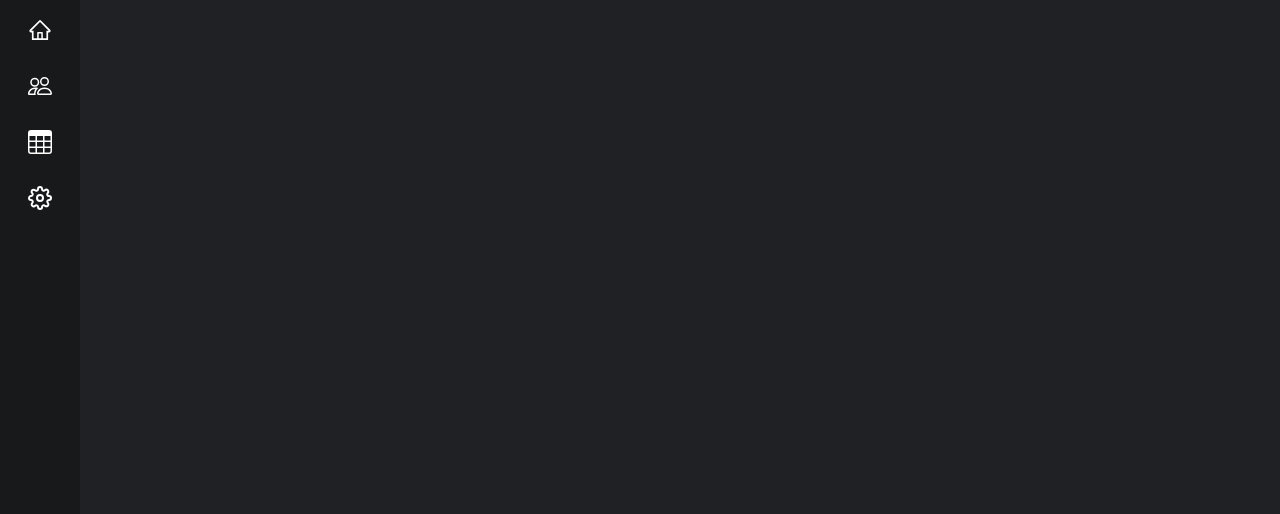
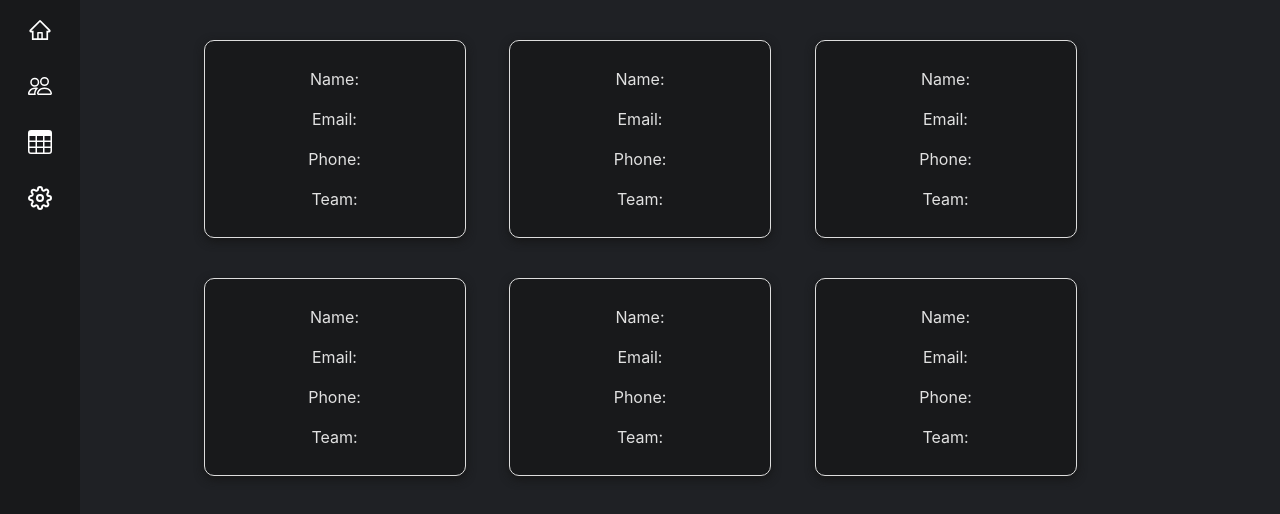
Before and after one commit to retr080s/CRM, a React (Vite) app in the folder frontend/: page /users in a window 1280 px wide. Shown: the top 514 px of the page. Built offline with nearby package versions, Linux system fonts and the light colour scheme.

Commit message:
added users page + fade in loading animation

```diff
--- a/frontend/src/components/Navbar.tsx
+++ b/frontend/src/components/Navbar.tsx
@@ -11,33 +11,33 @@ const Navbar = () => {
       <ul className="navbar-nav">
         <Link to="/">
           <li className="nav-item">
-            <a href="#" className="nav-link">
+            <div className="nav-link">
               <AiOutlineHome />
-            </a>
+            </div>
           </li>
         </Link>
 
         <Link to="/users">
           <li className="nav-item">
-            <a href="#" className="nav-link">
+            <div className="nav-link">
               <BsPeople />
-            </a>
+            </div>
           </li>
         </Link>
 
         <Link to="/panel">
           <li className="nav-item">
-            <a href="#" className="nav-link">
+            <div className="nav-link">
               <BsTable />
-            </a>
+            </div>
           </li>
         </Link>
 
         <Link to="/settings">
           <li className="nav-item">
-            <a href="#" className="nav-link">
+            <div className="nav-link">
               <FiSettings />
-            </a>
+            </div>
           </li>
         </Link>
       </ul>
--- a/frontend/src/index.css
+++ b/frontend/src/index.css
@@ -18,6 +18,8 @@ body {
   margin: 0;
   margin-top: 40px;
 }
+
+/* -------------NAVBAR------------- */
 
 .navbar {
   width: 5em;
@@ -40,7 +42,6 @@ body {
 
 .nav-link {
   font-size: 24px;
-  padding: 20px;
   color: #fff;
 }
 
@@ -52,9 +53,12 @@ body {
   width: 100%;
 }
 
+/* puts the last-child to bottom of navbar  */
 /* .nav-item:last-child {
   margin-top: auto;
 } */
+
+/* -------------Lead Info------------- */
 
 option {
   background-color: #1f2125;
@@ -98,7 +102,9 @@ select {
   margin: auto;
   margin-top: 40px;
   padding: 10px;
-  box-shadow: 3px 3px 10px #161616;
+  /* Old color for box-shadoW: #161616 */
+  box-shadow: 0px 3px 10px #161616;
+  animation: fadeInAnimation ease 1s;
 }
 
 .custInfoNotPaid {
@@ -113,7 +119,8 @@ select {
   margin: auto;
   margin-top: 40px;
   padding: 10px;
-  box-shadow: 3px 3px 10px #161616;
+  box-shadow: 0px 3px 10px #161616;
+  animation: fadeInAnimation ease 1s;
 }
 
 .custInfoCalled {
@@ -128,7 +135,8 @@ select {
   margin: auto;
   margin-top: 40px;
   padding: 10px;
-  box-shadow: 3px 3px 10px #161616;
+  box-shadow: 0px 3px 10px #161616;
+  animation: fadeInAnimation ease 1s;
 }
 
 .custInfoNotCalled {
@@ -143,5 +151,41 @@ select {
   margin: auto;
   margin-top: 40px;
   padding: 10px;
-  box-shadow: 3px 3px 10px #161616;
+  box-shadow: 0px 3px 10px #161616;
+  animation: fadeInAnimation ease 1s;
 }
+
+/* -------------User Info------------- */
+
+.users {
+  display: flex;
+  flex-direction: row;
+  justify-content: space-evenly;
+  flex-wrap: wrap;
+  margin: auto;
+  align-items: center;
+  width: 75%;
+  row-gap: 40px;
+  animation: fadeInAnimation ease 1s;
+}
+
+.usersInfo {
+  background-color: #18191b;
+  border: 1px solid #ddd;
+  border-radius: 10px;
+  padding: 10px;
+  width: 25%;
+  text-align: center;
+  align-content: center;
+  justify-content: center;
+  box-shadow: 0px 3px 10px #161616;
+}
+
+@keyframes fadeInAnimation {
+  0% {
+    opacity: 0;
+  }
+  100% {
+    opacity: 1;
+  }
+}
--- a/frontend/src/pages/Users.tsx
+++ b/frontend/src/pages/Users.tsx
@@ -5,6 +5,44 @@ const Users = () => {
   return (
     <div>
       <Navbar />
+      <div className="users">
+        <div className="usersInfo">
+          <p>Name: </p>
+          <p>Email: </p>
+          <p>Phone: </p>
+          <p>Team: </p>
+        </div>
+        <div className="usersInfo">
+          <p>Name: </p>
+          <p>Email: </p>
+          <p>Phone: </p>
+          <p>Team: </p>
+        </div>
+        <div className="usersInfo">
+          <p>Name: </p>
+          <p>Email: </p>
+          <p>Phone: </p>
+          <p>Team: </p>
+        </div>
+        <div className="usersInfo">
+          <p>Name: </p>
+          <p>Email: </p>
+          <p>Phone: </p>
+          <p>Team: </p>
+        </div>
+        <div className="usersInfo">
+          <p>Name: </p>
+          <p>Email: </p>
+          <p>Phone: </p>
+          <p>Team: </p>
+        </div>
+        <div className="usersInfo">
+          <p>Name: </p>
+          <p>Email: </p>
+          <p>Phone: </p>
+          <p>Team: </p>
+        </div>
+      </div>
     </div>
   );
 };
```
